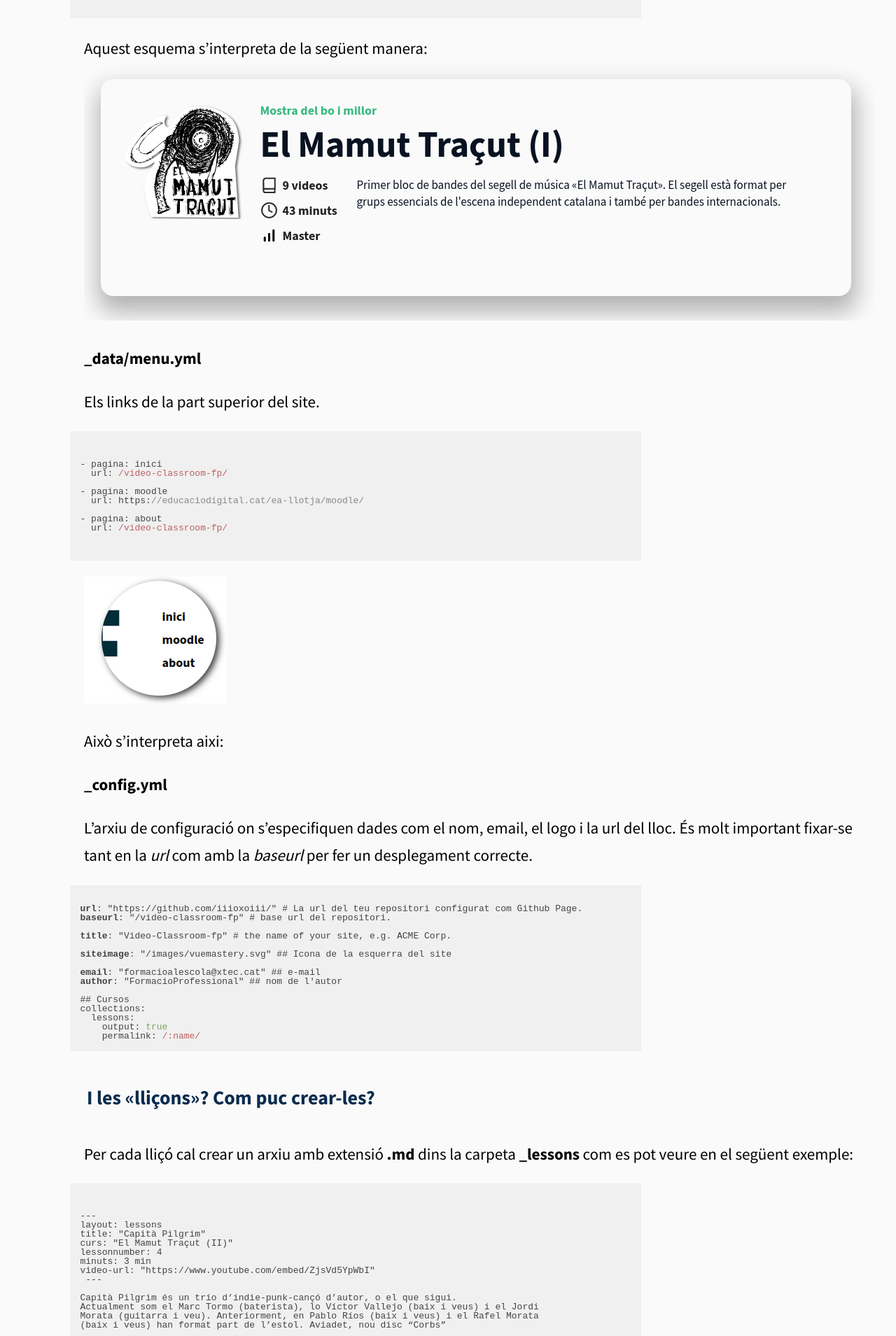
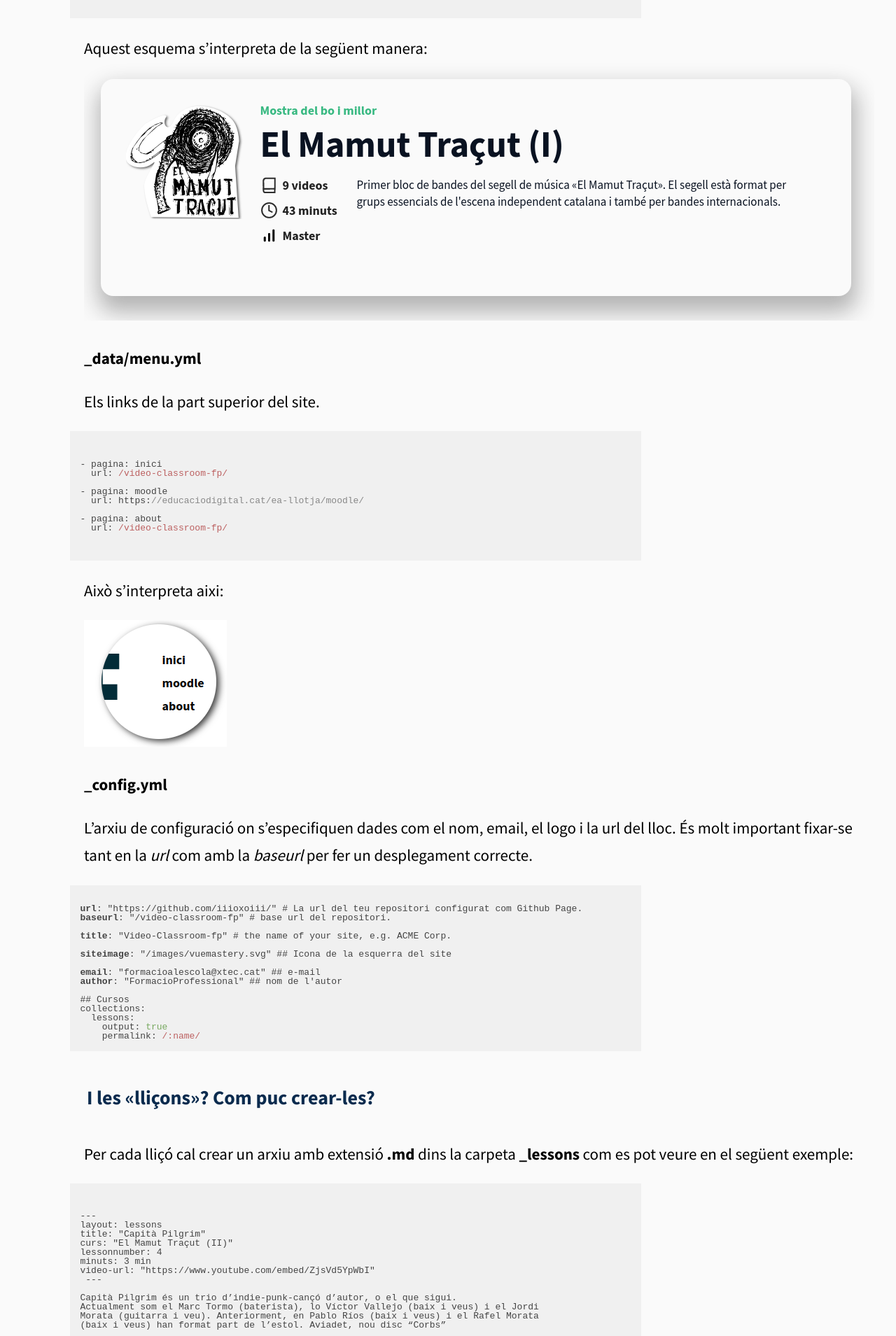
Before and after one commit to iiioxoiii/video-classroom-fp, a Jekyll site: the page built from about.md, in a window 1280 px wide. Shown: the part 1950-3859 px from the top of the page at 70% size. Built offline with Jekyll 4.4.1, drawn with Linux system fonts in a browser that asks for light colours.

```diff
--- a/_config.yml
+++ b/_config.yml
@@ -6,7 +6,7 @@
 
 url: "https://github.com/iiioxoiii/"
 #url: ""
-baseurl: "/video-classroom-fp"
+baseurl: "video-classroom-fp"
 
 
 title: "Video-Classroom-fp" # the name of your site, e.g. ACME Corp.
--- a/about.md
+++ b/about.md
@@ -76,10 +76,12 @@ Els links de la part superior del site.
 </pre>
 </div>
 
+
+Això s'interpreta aixi:
+
 ![](/images/capturabar.png)
 
 
-Això s'interpreta aixi:
 
 
 
```
